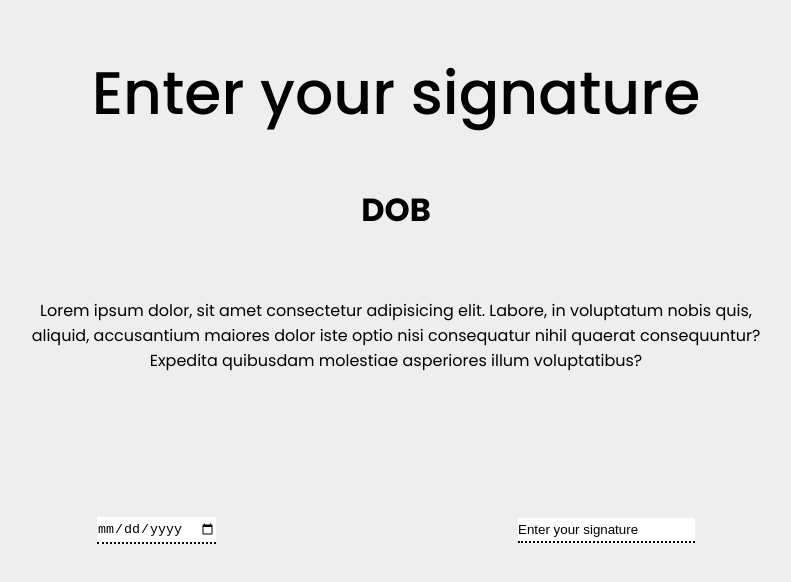
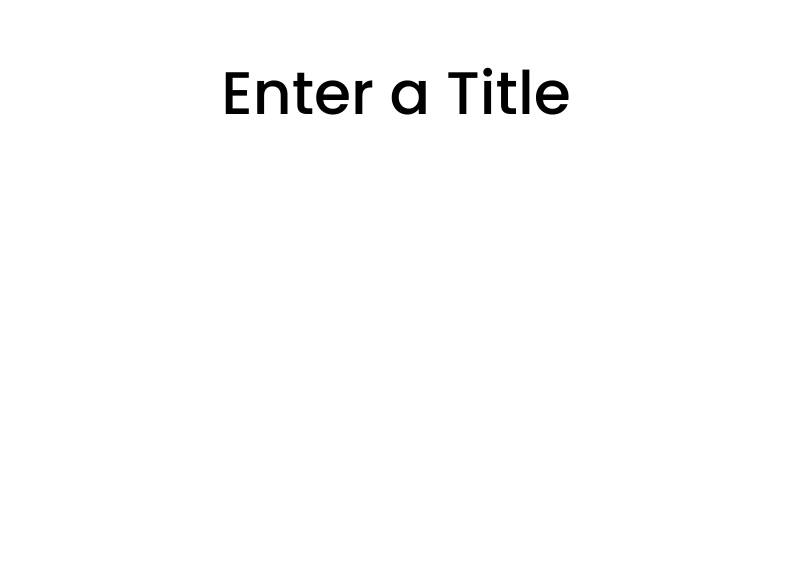
Before and after one commit to spectr-e/react-projects, a React (Vite) app: page / in a window 1280 px wide. Shown: the top 582 px of the page, without its empty margins (244-1035 px from the left). Built offline with nearby package versions, Linux system fonts and the light colour scheme.

Commit message:
docs: Commits, that affect documentation only

```diff
--- a/src/App.jsx
+++ b/src/App.jsx
@@ -1,11 +1,12 @@
 import './App.css'
-import { EsignatureApp } from './Projects'
+import { EsignatureApp, RandomizeColorsApp } from './Projects'
 
 function App() {
   return (
     <div>
       <div className=''>
-        <EsignatureApp />
+        {/* <EsignatureApp /> */}
+        <RandomizeColorsApp />
       </div>
     </div>
   )
--- /dev/null
+++ b/src/Projects/4 - 02-randomize-colors-app/RandomizeColorsApp.jsx
@@ -0,0 +1,11 @@
+import { Title } from '../../components'
+
+const RandomizeColorsApp = () => {
+  return (
+    <div className='container'>
+      <Title />
+    </div>
+  )
+}
+
+export default RandomizeColorsApp
--- a/src/Projects/index.js
+++ b/src/Projects/index.js
@@ -1,3 +1,4 @@
 import EsignatureApp from './01-e-signature-app/EsignatureApp'
+import RandomizeColorsApp from './4 - 02-randomize-colors-app/RandomizeColorsApp'
 
-export { EsignatureApp }
+export { EsignatureApp, RandomizeColorsApp }
```
Also changed, not shown: 1 other file (tests, documents, lock files or other folders).
